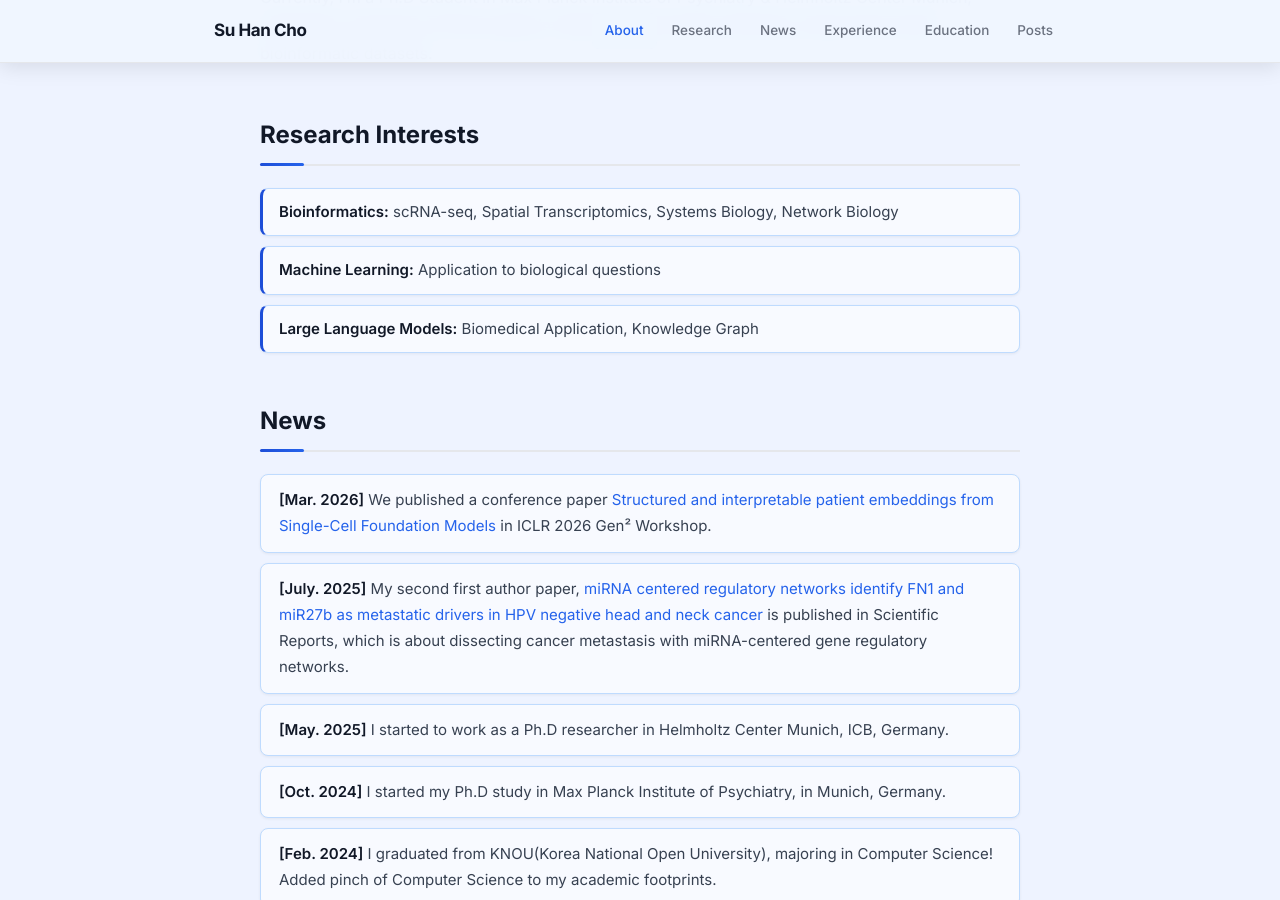
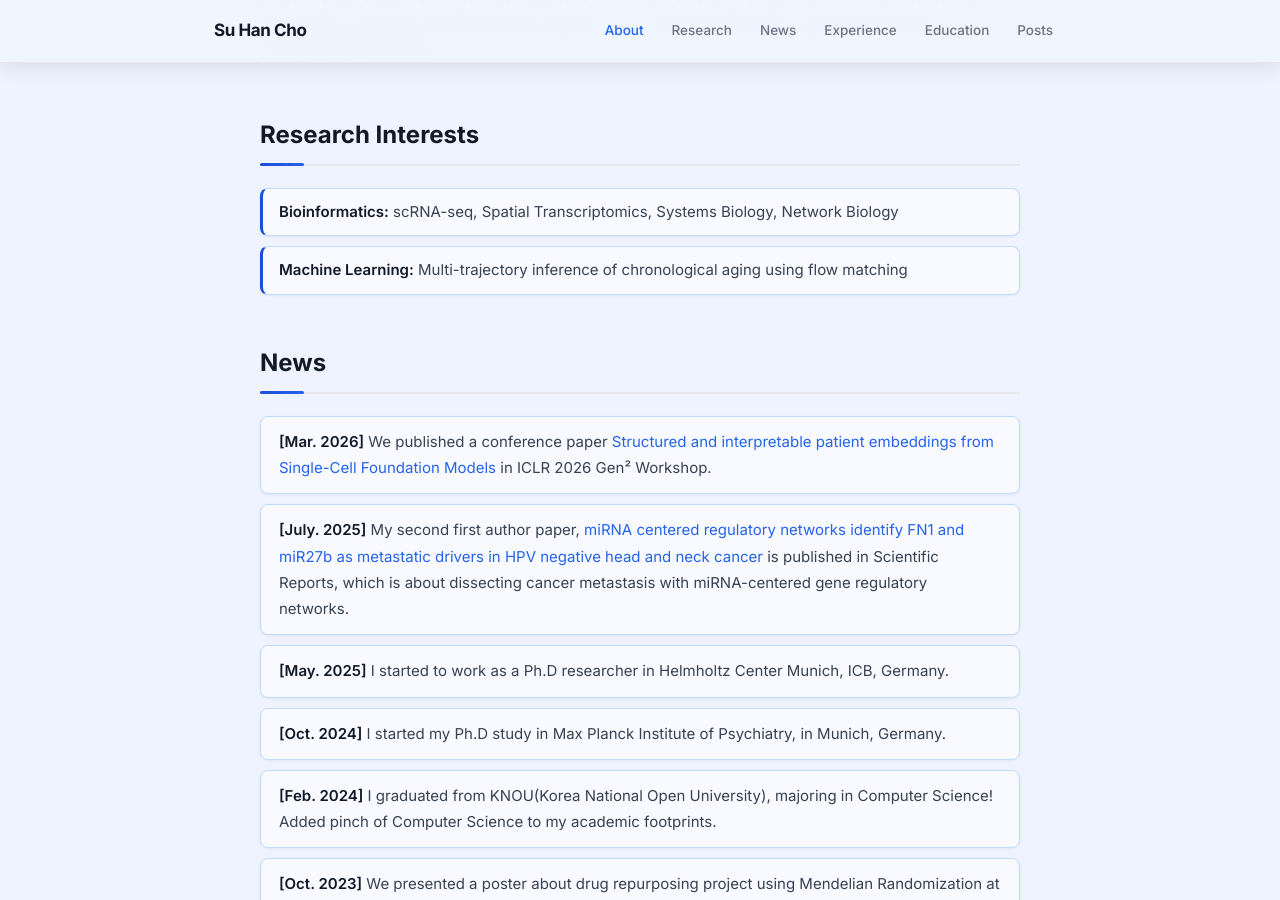
Before and after one commit to SuhanC/suhanc.github.io, a Jekyll site: the page built from index.md, in a window 1280 px wide and 900 px high, scrolled down 832 px. Built offline with Jekyll 4.4.1, drawn with Linux system fonts in a browser that asks for light colours; nearby versions of some CDN libraries; a style sheet for code colours, icons or effects is not loaded; our own code applies the rules of GitHub Pages for plain Markdown files.

Commit message:
Update index.md

```diff
--- a/index.md
+++ b/index.md
@@ -13,8 +13,7 @@ Currently, I'm a Ph.D Student in Max Planck Institute of Psychiatry & Helmholtz
 ## Research Interests
 
 - **Bioinformatics:** scRNA-seq, Spatial Transcriptomics, Systems Biology, Network Biology
-- **Machine Learning:** Application to biological questions
-- **Large Language Models:** Biomedical Application, Knowledge Graph
+- **Machine Learning:** Multi-trajectory inference of chronological aging using flow matching
 
 
 ## News
```
